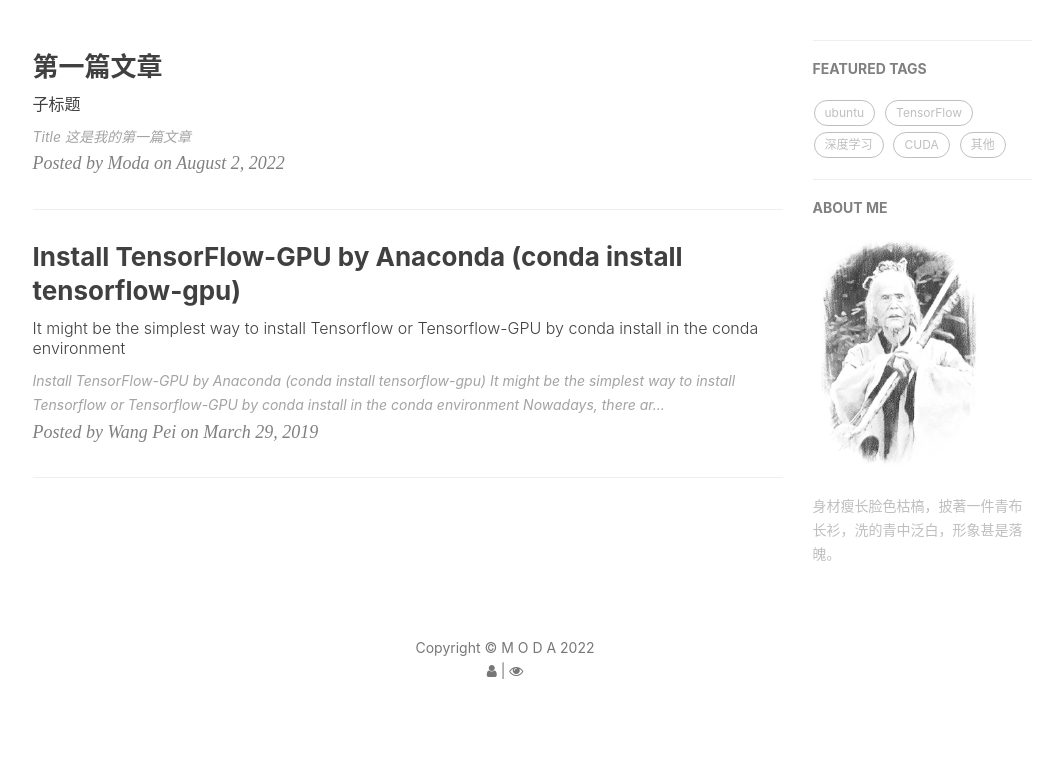
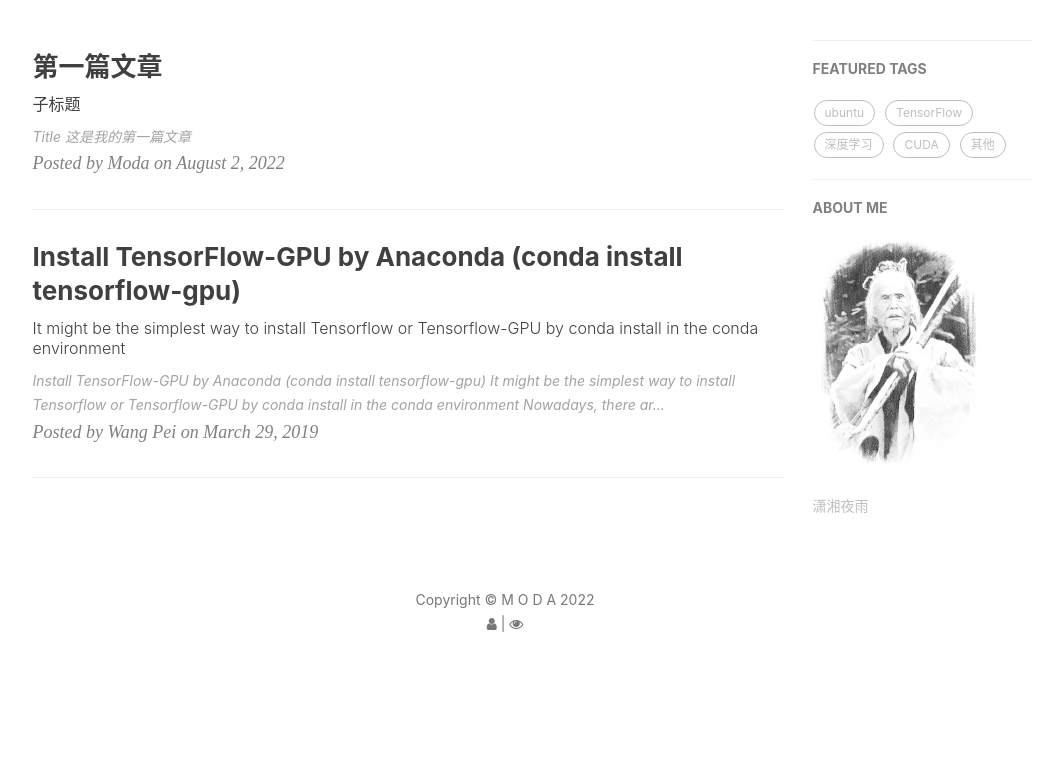
Before and after one commit to chenpnn/chenpnn.github.io, a Jekyll site: the page built from index.html, in a window 1280 px wide. Shown: the part 398-1173 px from the top of the page, without its empty margins (135-1188 px from the left). Built offline with Jekyll 4.4.1, drawn with Linux system fonts in a browser that asks for light colours; nearby versions of some CDN libraries; library files that are not in the unit come from our copies; the list of posts is cut into pages by our own code; comment, search, counter and statistics services are not loaded; after the commit the page ends 1126 px from its top, so only the background shows below that.

Commit message:
Update _config.yml
Signed-off-by: Peng Chen <chpeng2535@gmail.com>

```diff
--- a/_config.yml
+++ b/_config.yml
@@ -11,7 +11,7 @@ github_repo: "https://github.com/chenpnn/chenpnn.github.io.git" # you code repos
 
 # Sidebar settings
 sidebar: true                           # whether or not using Sidebar.
-sidebar-about-description: 身材瘦长脸色枯槁，披著一件青布长衫，洗的青中泛白，形象甚是落魄。
+sidebar-about-description: 潇湘夜雨
 sidebar-avatar: /img/avatar_m.jpg      # use absolute URL, seeing it's used in both `/` and `/about/`
 
 
```
